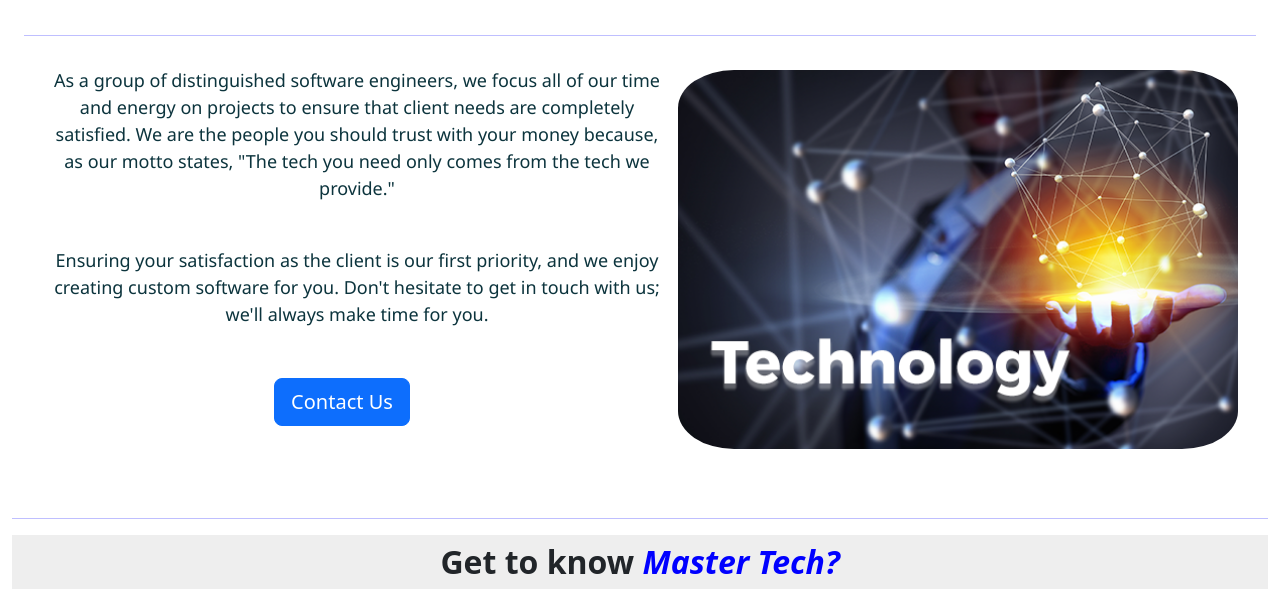
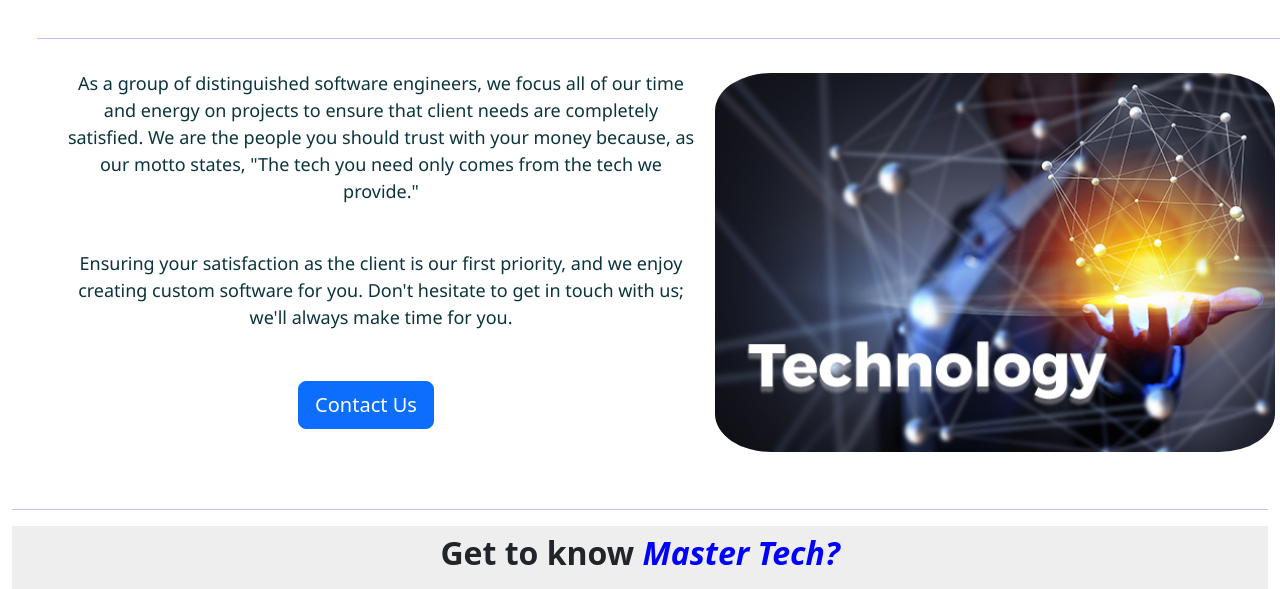
Before and after one commit to ORBNtlhe21/Master-Tech, a plain HTML site: page index.html in a window 1280 px wide. Shown: the part 201-790 px from the top of the page. Drawn offline with nearby package versions, Linux system fonts and the light colour scheme.

Commit message:
Add files via upload

```diff
--- a/styles.css
+++ b/styles.css
@@ -8,9 +8,13 @@ body{
     height: 80px;
 }
 .header{
-    margin: 12px;
+    margin-top: 15px;
     color: #0c343d;
     text-align: center;
+    margin-left: 25px;
+    margin-right: 0px;
+    align-items: center;
+    width: 100%;
 }
 .img-fluid{
     min-width: none;
@@ -19,7 +23,7 @@ body{
     width: 35em;
     border-radius: 10%;
     margin-right: 18px;
-    margin-left: 18px;
+    margin-left: 20px;
     margin-top: 18px;
     margin-bottom: 8px;
     float: right;
@@ -95,7 +99,7 @@ body{
     margin-left: 15px;
     margin-top: 38px;
     height: 139.4px;
-    width: 125px;
+    width: 105px;
     border-radius: 5%;
     margin-right: 5px;
     margin-bottom: 5px;
@@ -190,7 +194,7 @@ body{
 
 
 .Phone{
-    width: 350px;
+    width: 300px;
     min-width: none;
     height: 300px;
     min-height: 25px;
```
